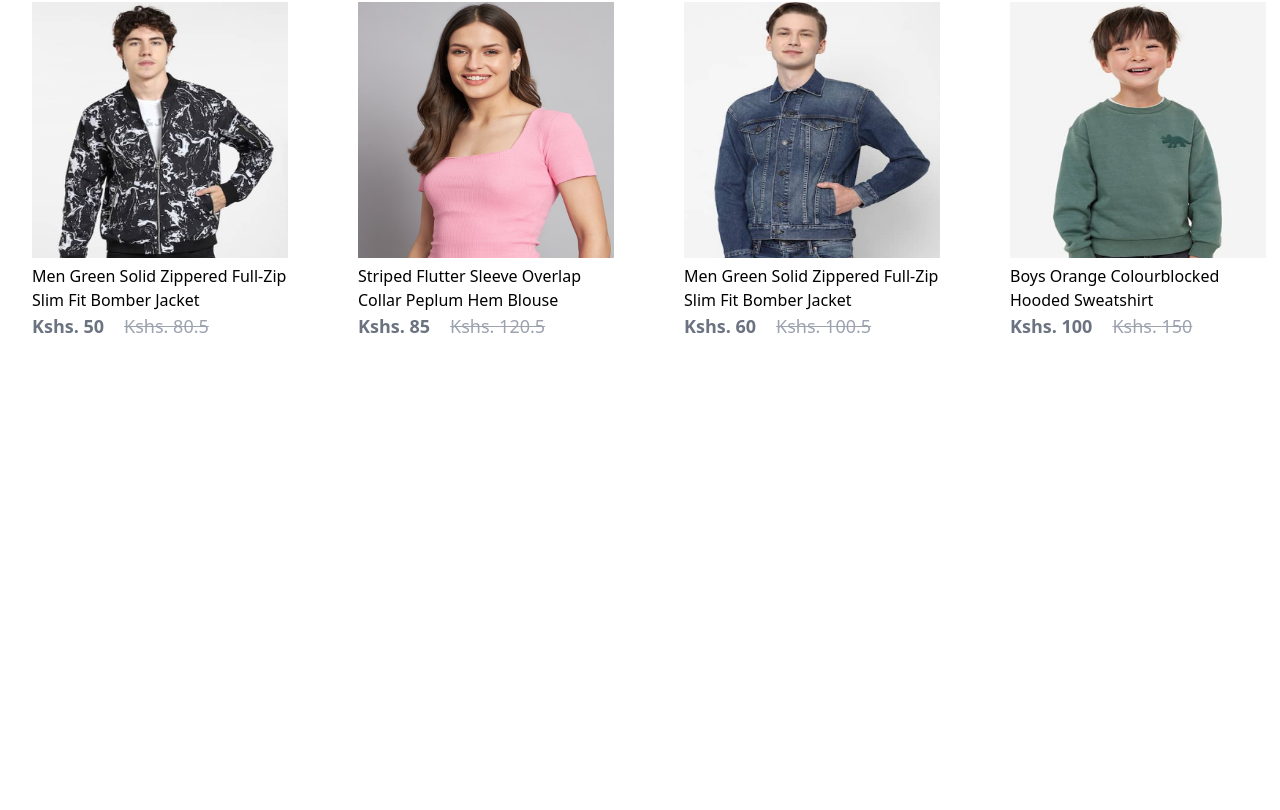
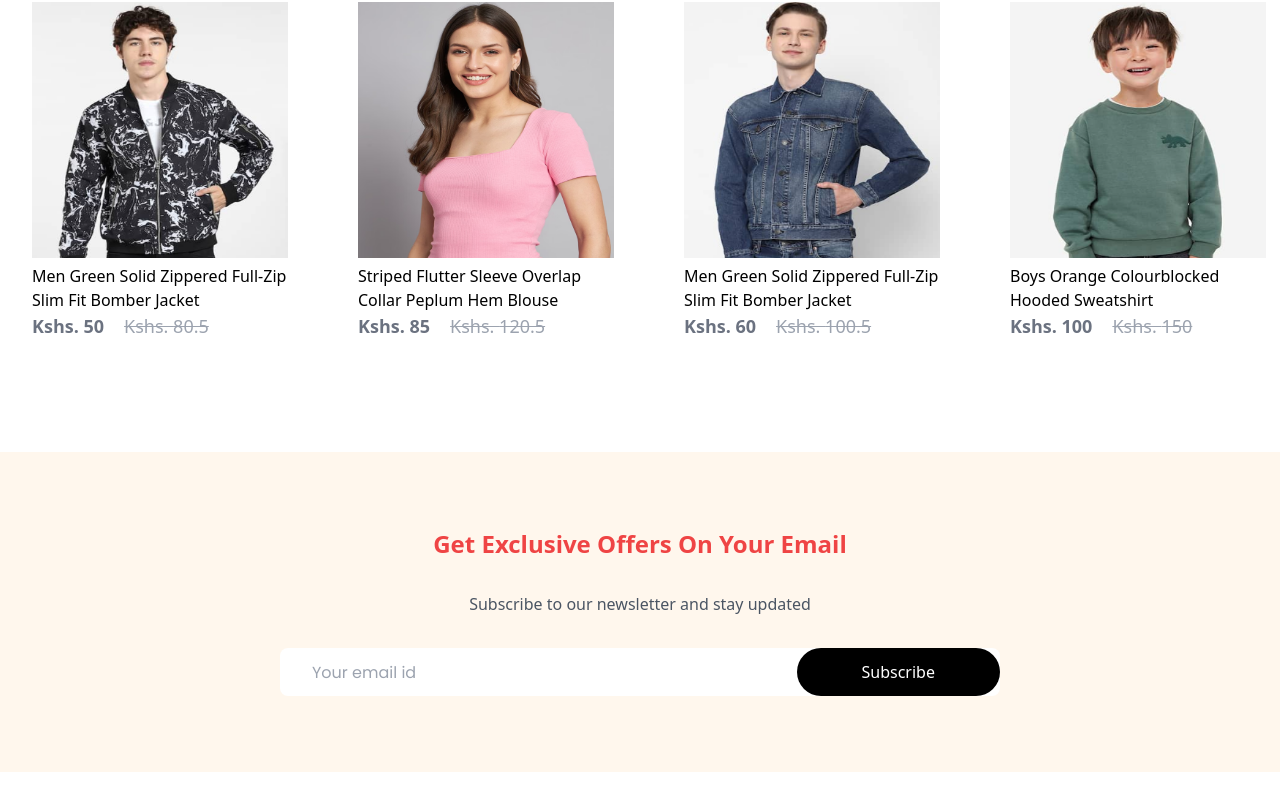
Before and after one commit to perismuniu/SHOPPER-E-Commerce-Website, a React (Vite) app in the folder Frontend/: page / in a window 1280 px wide. Shown: the part 2840-3650 px from the top of the page. Before the commit the page ends 3180 px from the top, so only its background shows below. Built offline with nearby package versions, Linux system fonts and the light colour scheme.

Commit message:
NewsLetter component

```diff
--- a/Frontend/src/components/newcollections/NewCollections.jsx
+++ b/Frontend/src/components/newcollections/NewCollections.jsx
@@ -3,7 +3,7 @@ import Item from '../item/Item'
 
 const NewCollections = () => {
   return (
-    <div className="flex flex-col items-center h-90vh ">
+    <div className="flex flex-col items-center mb-28 ">
         <h1 className="text-gray-600 font-semibold text-2xl mt-5">NEW COLLECTIONS</h1>
         <hr className="w-64 rounded-lg border-gray-600 border-2"/>
         <div className="mt-14  gap-6 grid grid-cols-1 sm:grid-cols-2 md:grid-cols-3 lg:grid-cols-4">
--- /dev/null
+++ b/Frontend/src/components/newsletter/NewsLetter.jsx
@@ -0,0 +1,20 @@
+
+
+const NewsLetter = () => {
+  return (
+    <div className="h-40vh flex flex-col items-center justify-center m-auto py-0 px-36 bg-orange-50 mb-40 gap-8 min-w-screen">
+      <h1 className="text-red-500 font-semibold text-2xl">Get Exclusive Offers On Your Email</h1>
+      <p className="text-gray-600 text-base ">Subscribe to our newsletter and stay updated</p>
+      <div className="flex items-center justify-between bg-white h-12 w-720 rounded-lg border-gray-400">
+        <input
+            className="w-500 ml-8 border-none outline-none text-gray-500 font-Poppins text-base h-12"
+            type="email"
+            placeholder="Your email id"
+         />
+        <button className="w-210 rounded-3xl bg-black text-white text-base cursor-pointer h-12" >Subscribe</button>
+      </div>
+    </div>
+  )
+}
+
+export default NewsLetter
--- a/Frontend/src/components/pages/Shop.jsx
+++ b/Frontend/src/components/pages/Shop.jsx
@@ -2,6 +2,7 @@ import Hero from '../hero/Hero'
 import Popular from '../popular/Popular'
 import Offers from '../offers/Offers'
 import NewCollections from '../newcollections/NewCollections'
+import NewsLetter from '../newsletter/NewsLetter'
 
 const Shop = () => {
   return (
@@ -10,6 +11,7 @@ const Shop = () => {
       <Popular />
       <Offers/>
       <NewCollections />
+      <NewsLetter />
     </div>
   )
 }
--- a/Frontend/tailwind.config.js
+++ b/Frontend/tailwind.config.js
@@ -26,6 +26,13 @@ export default {
       },
       height: {
         '90vh': '90vh',
+        '40vh': '40vh',
+        '70': '70px',
+      },
+      width: {
+        '720': '720px',
+        '500': '500px',
+        '210': '210px',
       },
     },
   },
```
